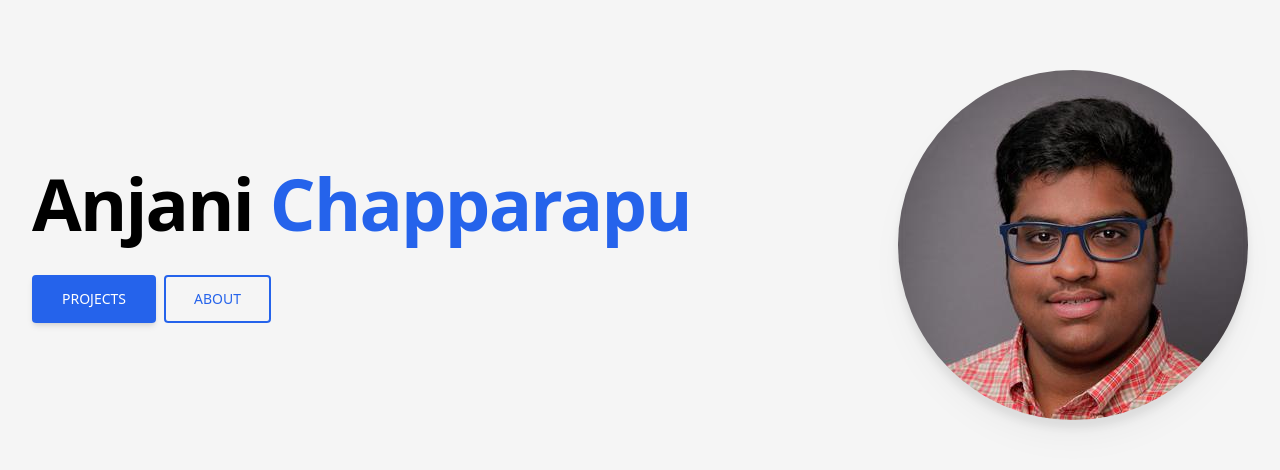
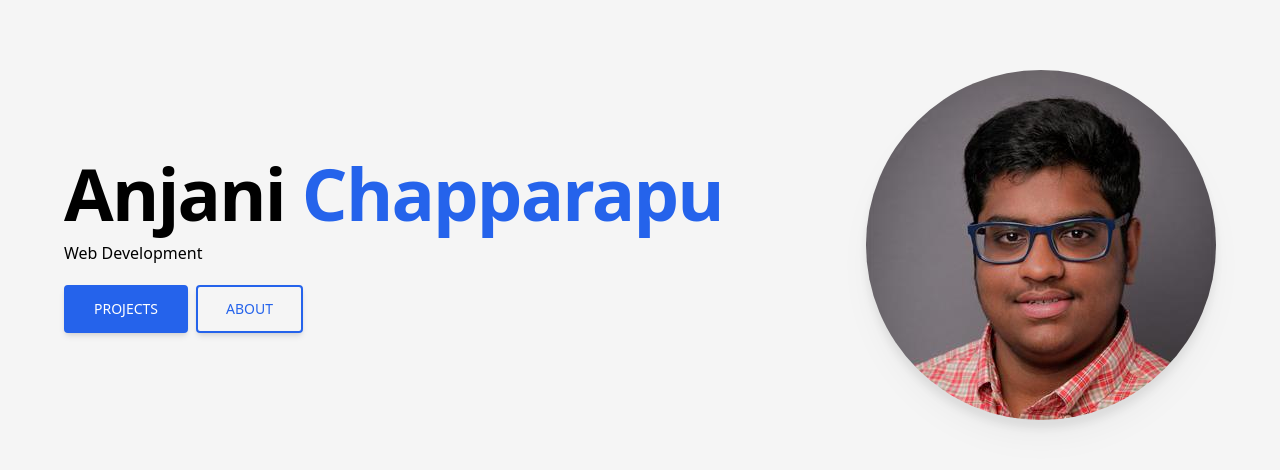
Before and after one commit to Anjani-ch/anjanichapparapu.com, a React (Create React App) app: page / in a window 1280 px wide. Shown: the part 187-657 px from the top of the page. Built offline with nearby package versions, Linux system fonts and the light colour scheme.

Commit message:
Changes content class structure

```diff
--- a/src/pages/AboutPage.js
+++ b/src/pages/AboutPage.js
@@ -2,7 +2,11 @@ import React from 'react';
 
 function AboutPage() {
   return (
-    <div>AboutPage</div>
+    <section className="container my-20 p-5 rounded-lg border border-slate-400 bg-white shadow-xl dark:border-0 dark:bg-gray-800">
+      <h1 className="text-4xl text-center mb-4">About <span className="text-blue-600 dark:text-blue-500">Me</span></h1>
+
+      <p>I am a person who recently gained an interest in coding, and I was sure that I could turn this into a career. I have learned coding in school and through self-learning. My skills are shown in my work and I am willing to continue to learn and do more work.</p>
+    </section>
   )
 }
 
--- a/src/pages/ContactPage.js
+++ b/src/pages/ContactPage.js
@@ -2,7 +2,7 @@ import React from 'react';
 
 function ContactPage() {
   return (
-    <div>ContactPage</div>
+    <div className="container">ContactPage</div>
   )
 }
 
--- a/src/pages/HomePage.js
+++ b/src/pages/HomePage.js
@@ -1,22 +1,27 @@
-import React from 'react';
+import React, { Fragment } from 'react';
 import { Link } from 'react-router-dom';
+
+import ParticleBackground from '../components/ParticleBackground';
 
 import personalPicture from '../assets/anjani.jpg';
 
 function HomePage() {
   return (
-    <section className="my-40 flex items-center justify-between flex-col-reverse md:flex-row">
-      <div>
-        <h1 className="text-5xl text-center font-bold tracking-tight mb-7 mt-4 md:mb-9 md:mt-0 md:text-left md:text-6xl xl:text-7xl">Anjani <span className="text-blue-600 dark:text-blue-500">Chapparapu</span></h1>
+    <Fragment>
+      <ParticleBackground />
+      <section className="container my-40 flex items-center justify-between flex-col-reverse md:flex-row z-50">
+        <div>
+          <h1 className="text-5xl text-center font-bold tracking-tight mt-4 md:mt-0 md:text-left md:text-6xl xl:text-7xl">Anjani <span className="text-blue-600 dark:text-blue-500">Chapparapu</span></h1>
+          <h3 className="text-3xl text-center mt-3 mb-5 md:mb-7 md:text-left">Web Development</h3>
+          <div className="text-center md:text-left">
+            <Link to="/projects" className="block w-full px-7 py-3 mr-2 mb-2 bg-blue-600 border-2 border-blue-600 text-white font-medium text-sm leading-snug uppercase rounded shadow-md hover:bg-blue-700 hover:shadow-lg focus:bg-blue-700 focus:shadow-lg focus:outline-none focus:ring-0 active:bg-blue-800 transition duration-150 ease-in-out sm:inline-block sm:w-auto sm:mb-0">Projects</Link>
 
-        <div className="text-center md:text-left">
-          <Link to="/projects" className="block w-full px-7 py-3 mr-2 mb-2 bg-blue-600 border-2 border-blue-600 text-white font-medium text-sm leading-snug uppercase rounded shadow-md hover:bg-blue-700 hover:shadow-lg focus:bg-blue-700 focus:shadow-lg focus:outline-none focus:ring-0 active:bg-blue-800 transition duration-150 ease-in-out sm:inline-block sm:w-auto sm:mb-0">Projects</Link>
-
-          <Link to="/about" className="block w-full px-7 py-3 bg-transparent text-blue-600 font-medium text-sm leading-snug uppercase transition duration-150 ease-in-out rounded border-2 border-blue-600 hover:text-white hover:border-blue-700 hover:shadow-lg hover:bg-blue-700 focus:bg-gray-100 focus:outline-none focus:ring-0 dark:text-white sm:inline-block sm:w-auto">About</Link>
+            <Link to="/about" className="block w-full px-7 py-3 bg-transparent text-blue-600 font-medium text-sm leading-snug uppercase transition duration-150 ease-in-out rounded shadow-md border-2 border-blue-600 hover:text-white hover:border-blue-700 hover:shadow-lg hover:bg-blue-700 focus:bg-gray-100 focus:outline-none focus:ring-0 dark:text-white sm:inline-block sm:w-auto">About</Link>
+          </div>
         </div>
-      </div>
-      <img className="rounded-full drop-shadow-xl" src={personalPicture} />
-    </section>
+        <img className="rounded-full drop-shadow-xl" src={personalPicture} alt="personal" />
+      </section>
+    </Fragment>
   )
 }
 
--- a/src/pages/ProjectsPage.js
+++ b/src/pages/ProjectsPage.js
@@ -2,7 +2,7 @@ import React from 'react';
 
 function ProjectsPage() {
   return (
-    <div>ProjectsPage</div>
+    <div className="container">ProjectsPage</div>
   )
 }
 
```
